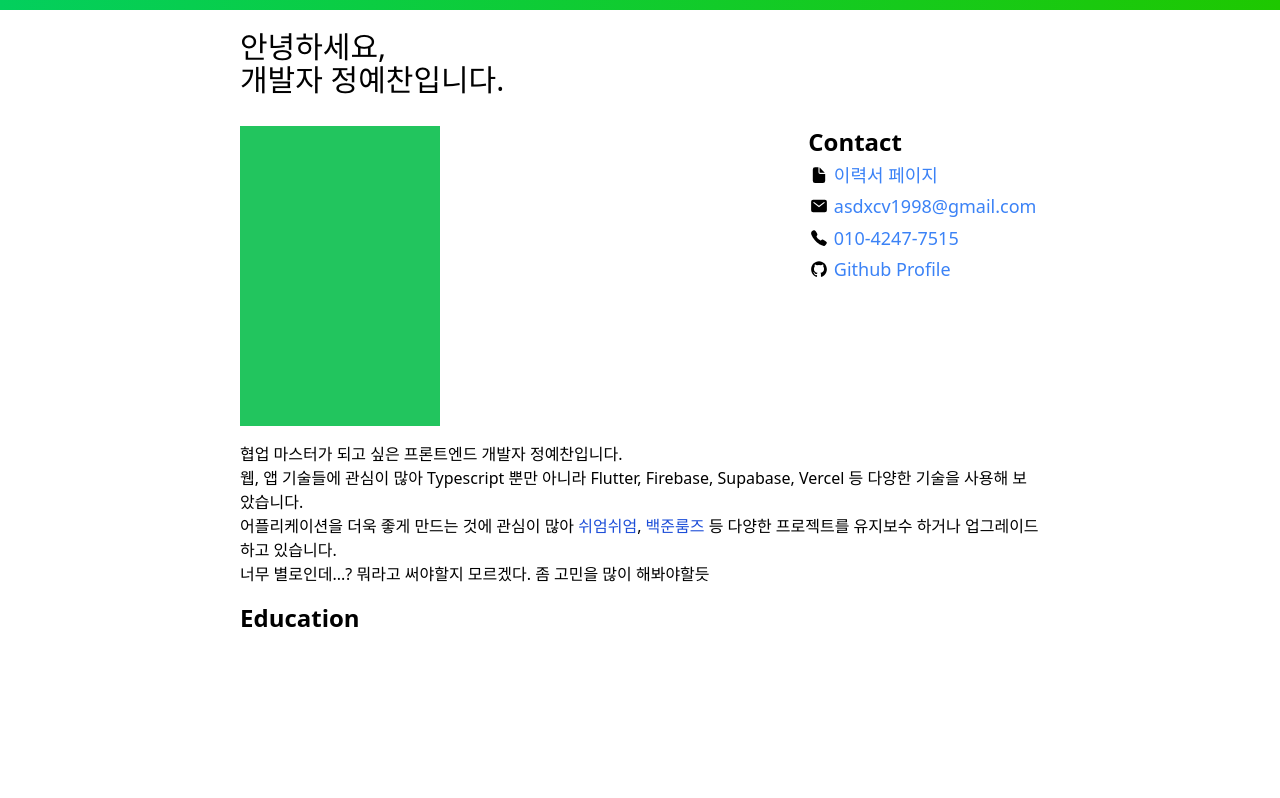
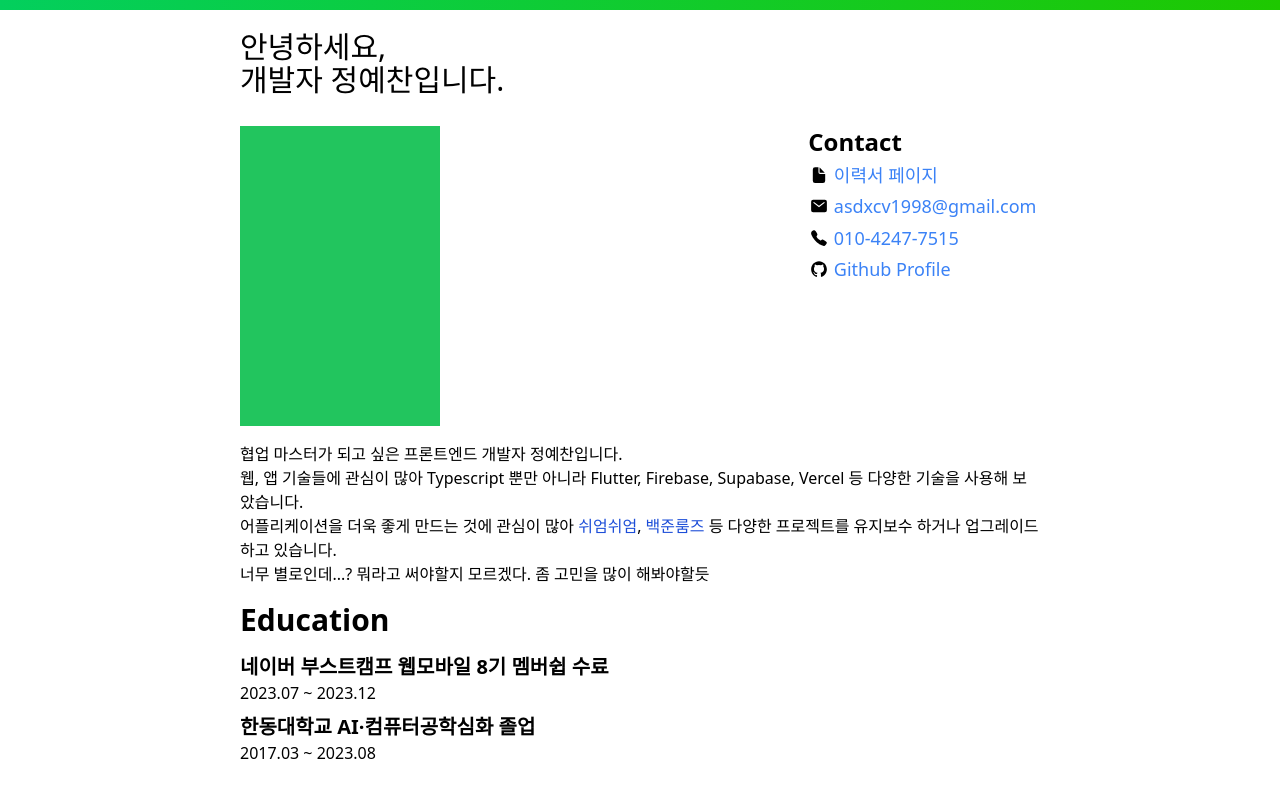
Before and after one commit to glowisn/glowisn.github.io, a Next.js app: page / in a window 1280 px wide. Built offline with nearby package versions, Linux system fonts and the light colour scheme.

Commit message:
Update Education component

```diff
--- a/src/pages/components/Education.tsx
+++ b/src/pages/components/Education.tsx
@@ -2,7 +2,17 @@
 export default function Education() {
   return (
     <>
-     <h2 className="text-2xl font-bold">Education</h2>
+     <h2 className="text-3xl font-bold mb-[0.5em]">Education</h2>
+     <ul>
+        <li className="my-[0.5em]">
+          <h3 className="text-xl font-bold">네이버 부스트캠프 웹모바일 8기 멤버쉽 수료</h3>
+          <p>2023.07 ~ 2023.12</p>
+        </li>
+        <li className="my-[0.5em]">
+          <h3 className="text-xl font-bold">한동대학교 AI·컴퓨터공학심화 졸업</h3>
+          <p>2017.03 ~ 2023.08</p>
+        </li>
+     </ul>
     </>
   );
 }
```
